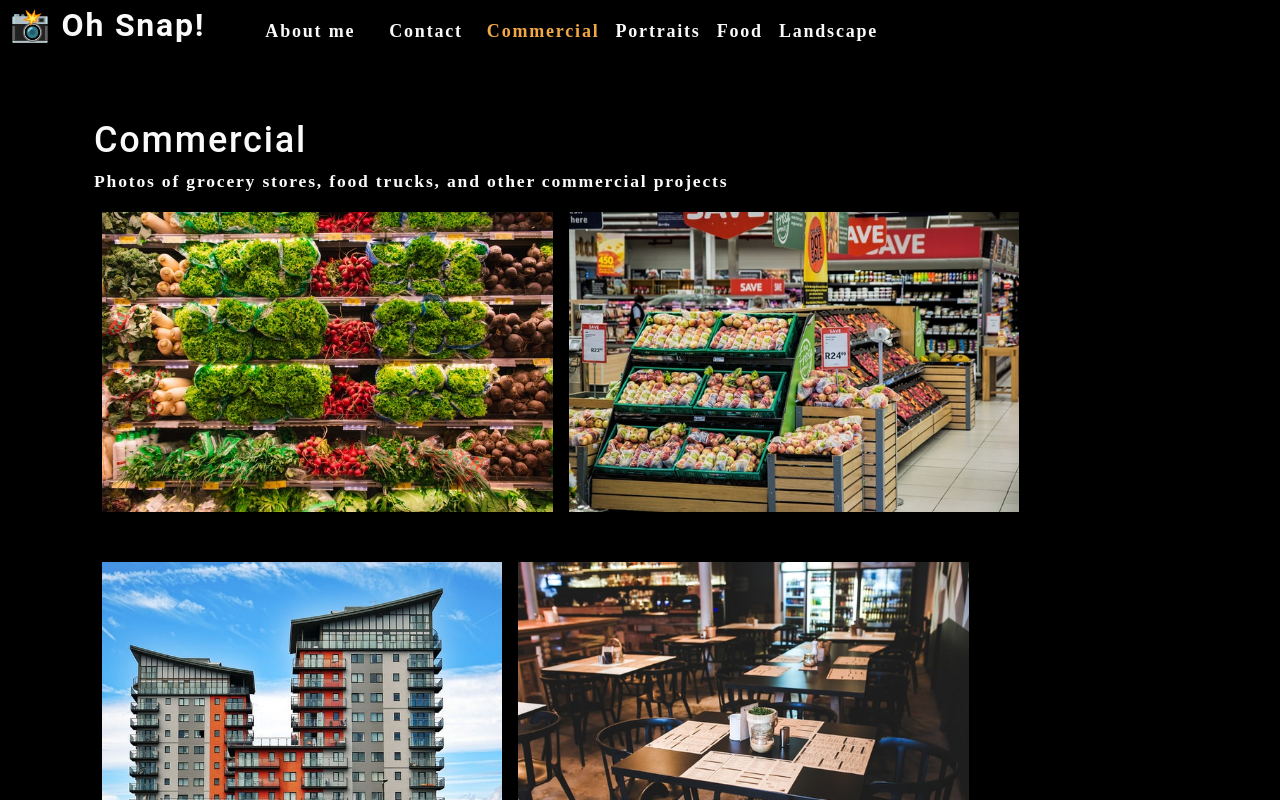
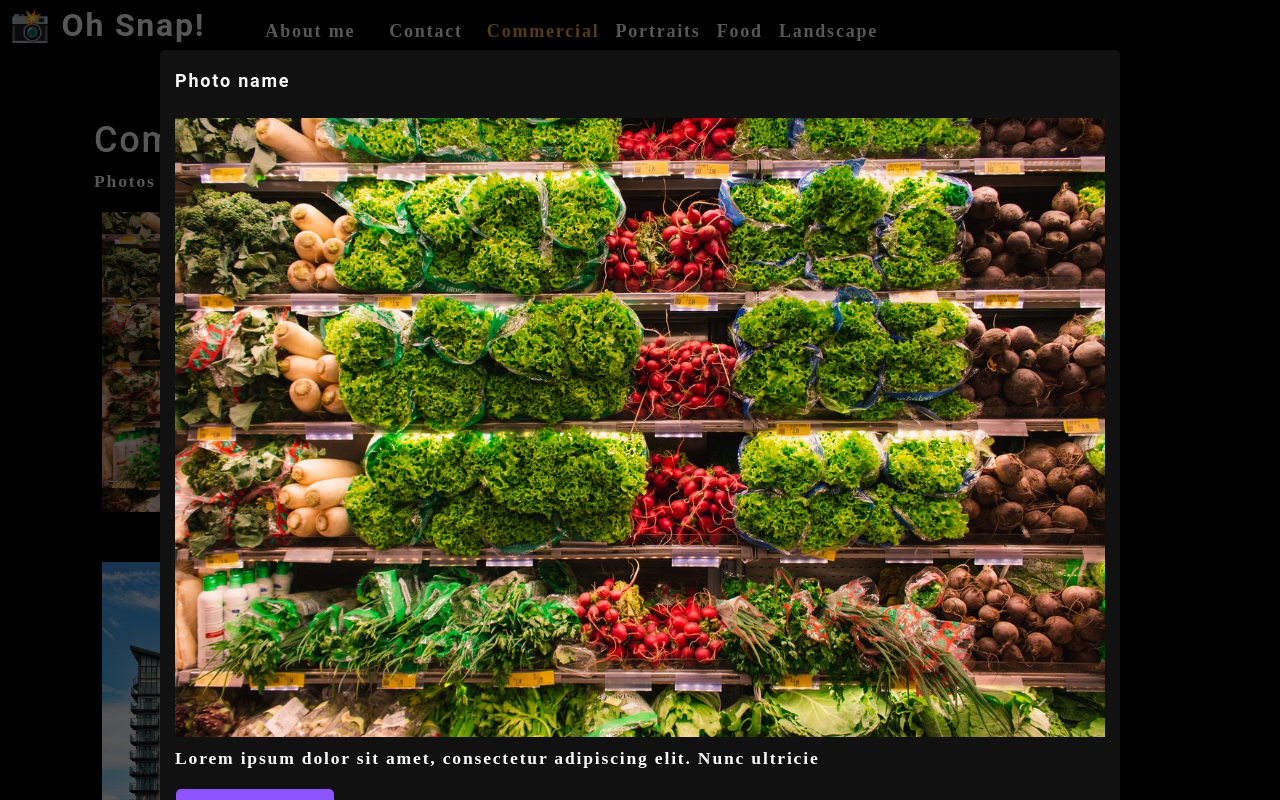
Before and after one commit to SMKrizan/photo-port, a React (Create React App) app: page / in a window 1280 px wide. Both pictures are taken after a click on the picture 327 px from the left and 361 px from the top of the page. Shown: the top 800 px of the page. Built offline with nearby package versions, Linux system fonts and the light colour scheme.

Commit message:
modal added

```diff
--- /dev/null
+++ b/src/components/Modal/index.js
@@ -0,0 +1,22 @@
+import React, { useState } from 'react';
+
+
+
+function Modal({currentPhoto}) {
+    const {name, category, description, index} = currentPhoto;
+
+    return (
+        <div className='modalBackdrop'>
+            <div className='modalContainer'>
+                <h3 className='modalTitle'>Photo name</h3>
+                <img alt='current category' src={require(`../../assets/large/${category}/${index}.jpg`).default} />
+                <p>{description}</p>
+                    <button type='button'>
+                        Close this modal
+                    </button>
+            </div>
+        </div>
+    );
+}
+
+export default Modal;
--- a/src/components/PhotoList/index.js
+++ b/src/components/PhotoList/index.js
@@ -1,5 +1,5 @@
 import React, { useState } from 'react';
-// import Modal from '../Modal';
+import Modal from '../Modal';
 
 const PhotoList = ({ category }) => {
     // useState() sets default values for array of photos
@@ -104,8 +104,23 @@
     // goes through each photo in array looking for each that matches user-selected 'category'; each match is returned within 'currentPhotos' array; this array is then mapped and each photo it contains rendered
     const currentPhotos = photos.filter((photo) => photo.category === category);
 
+    // setter and getter
+    const [ currentPhoto, setCurrentPhoto ] = useState();
+
+    // 'image' and index, 'i', will be passed in as props and updates isModalOpen to 'true'
+    const toggleModal = (image, i) => {
+        // updates current photo state using setCurrentPhoto() with data retrieved through click event; spread operator adds <index: i> to current photo state
+        setCurrentPhoto({...image, index: i});
+        setIsModalOpen(true);
+    }
+
+    // we set the default value to false so that the modal does not render until an image is clicked by user
+    const [isModalOpen, setIsModalOpen] = useState(false);
+
     return (
         <div>
+            {/* passing in currentPhoto as prop */}
+            {isModalOpen && <Modal currentPhoto={currentPhoto} />}
             <div className='flex-row'>
                 {currentPhotos.map((image, i) => (
                     <img
@@ -114,6 +129,8 @@
                         // used for user-assistance devices like screen-readers
                         alt={image.name}
                         className='img-thumbnail mx-1'
+                        // onClick to capture individual photo data; 'image' represents object-element in photo array and 'i' will render image
+                        onClick={() => toggleModal(image, i)}
                         // this value must be a unique string
                         key={image.name}
                     />
```
Also changed, not shown: 1 other file (tests, documents, lock files or other folders).
